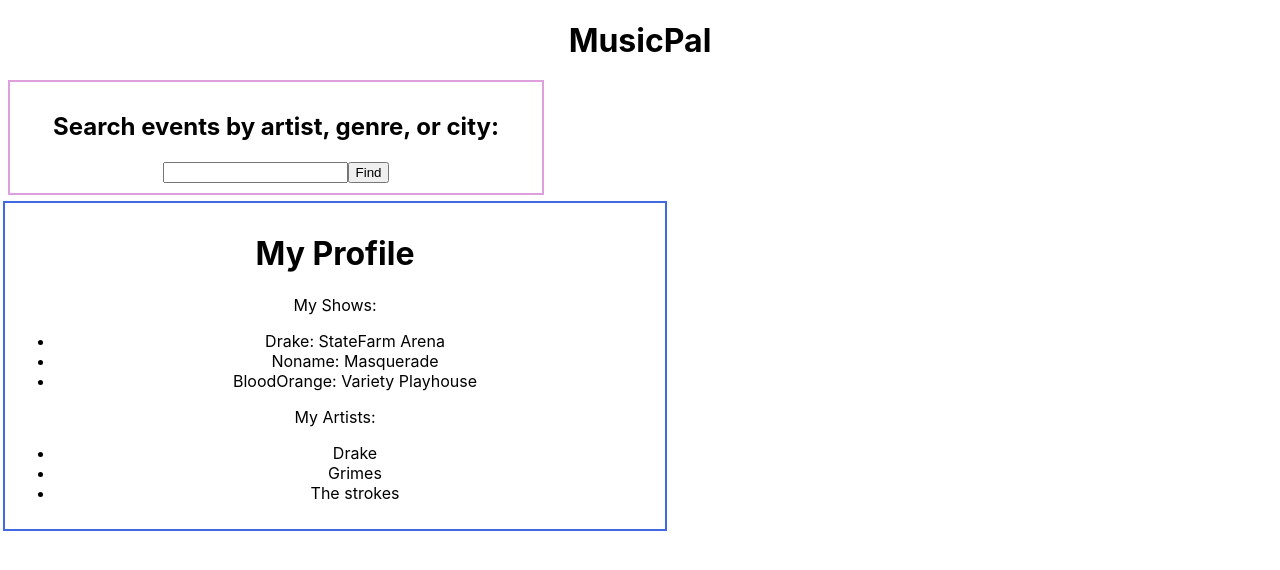
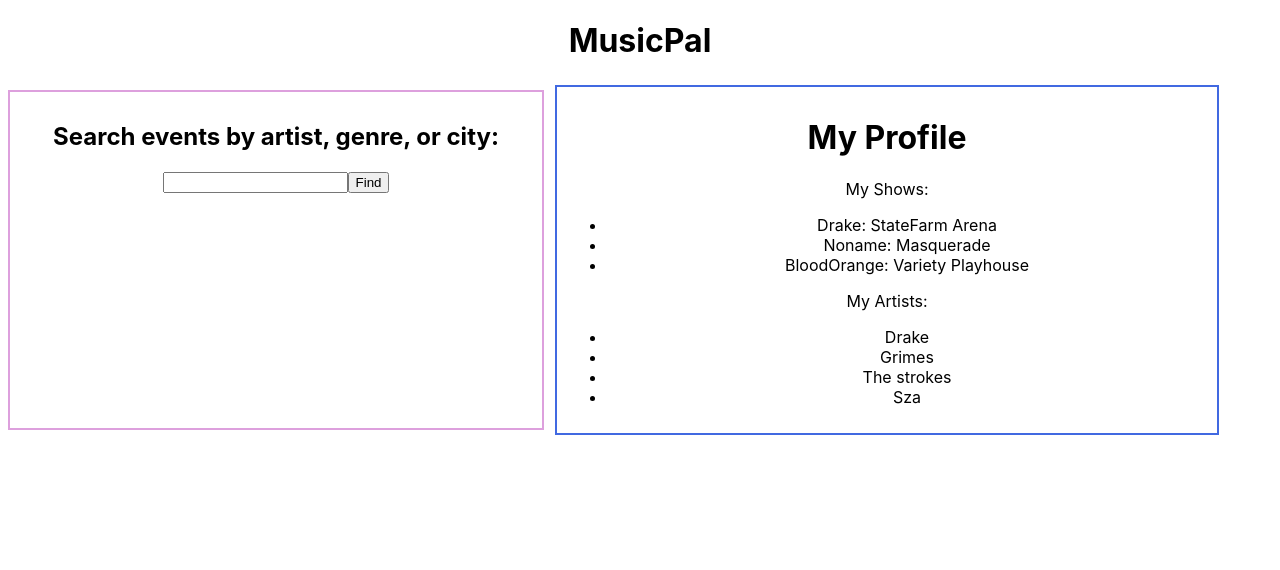
Before and after one commit to amelia678/capstone-2019, a React (Create React App) app: page / in a window 1280 px wide. Shown: the top 570 px of the page. Built offline with nearby package versions, Linux system fonts and the light colour scheme.

Commit message:
creates separate component for Musicpal, reformats homepage

```diff
--- a/src/App.css
+++ b/src/App.css
@@ -1,5 +1,6 @@
 .App {
   text-align: center;
+
 }
 
 .App-logo {
--- a/src/App.js
+++ b/src/App.js
@@ -1,10 +1,10 @@
 import React, { Component } from 'react';
 import logo from './logo.svg';
 import './App.css';
+import MusicPal from './MusicPal';
 
 
-import Search from './Search';
-import Profile from './Profile';
+
 
 
 class App extends Component {
@@ -16,8 +16,8 @@ class App extends Component {
     return (
       <div className="App">
         <h1>MusicPal</h1>
-        <Search />
-        <Profile />
+        <MusicPal />
+
       </div>
     );
   }
--- /dev/null
+++ b/src/MusicPal.js
@@ -0,0 +1,20 @@
+import React, {Component} from 'react';
+import Search from './Search';
+import Profile from './Profile';
+
+class MusicPal extends Component {
+    constructor(props) {
+        super(props);
+    }
+
+    render() {
+        return (
+            <div className="userView">
+            <Search />
+            <Profile />
+            </div>
+        )
+    }
+}
+
+export default MusicPal;
--- a/src/Profile.js
+++ b/src/Profile.js
@@ -9,7 +9,8 @@ class Profile extends Component {
             myArtists : [
               'Drake',
               'Grimes',
-              'The strokes'
+              'The strokes',
+              'Sza'
             ],
             myShows : [
               'Drake: StateFarm Arena',
--- a/src/index.css
+++ b/src/index.css
@@ -18,6 +18,7 @@ code {
   width: 40%;
   margin:10px;
   padding: 10px;
+
 }
 
 .userProfile {
@@ -26,3 +27,9 @@ code {
   width: 50%;
   margin: 5px;
 }
+
+.userView {
+  display: flex;
+  flex-direction: row;
+
+}
```
